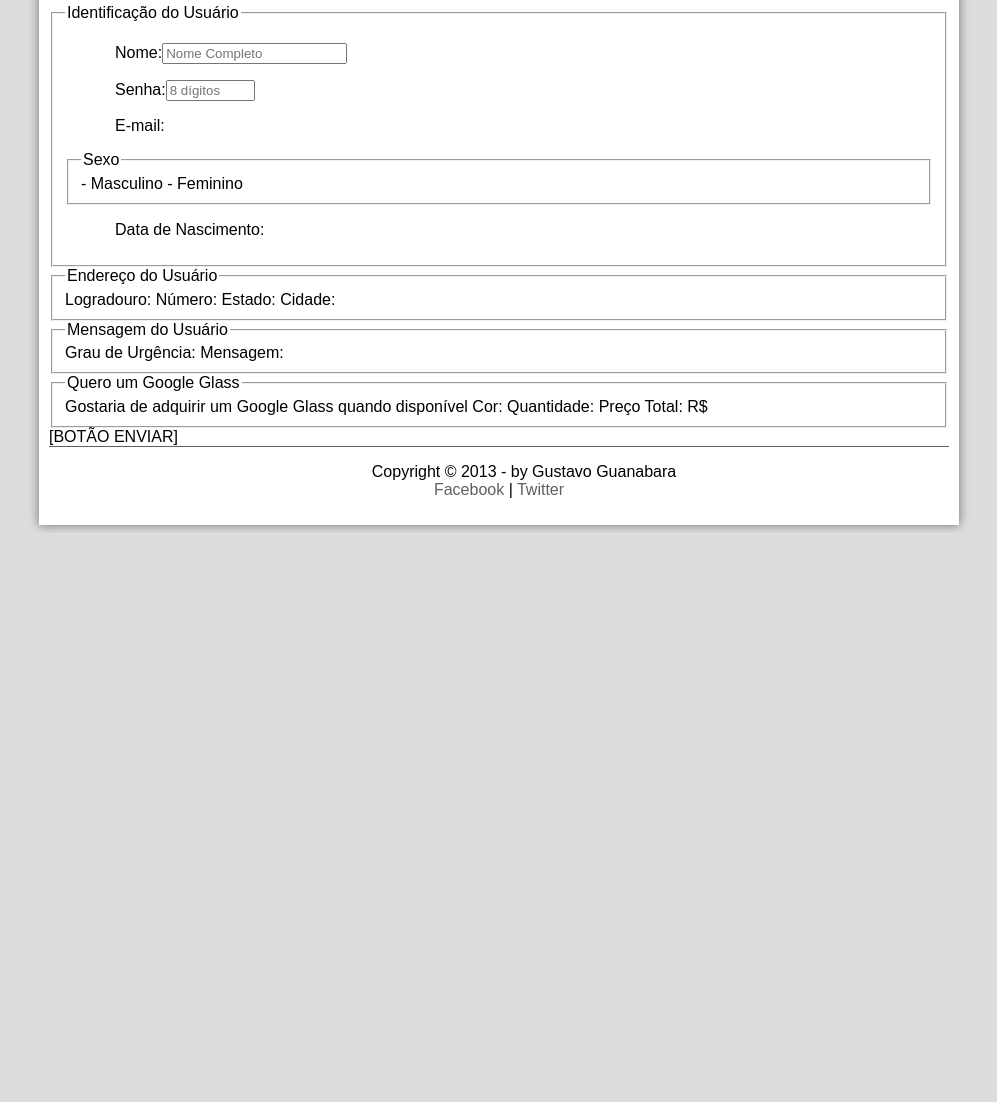
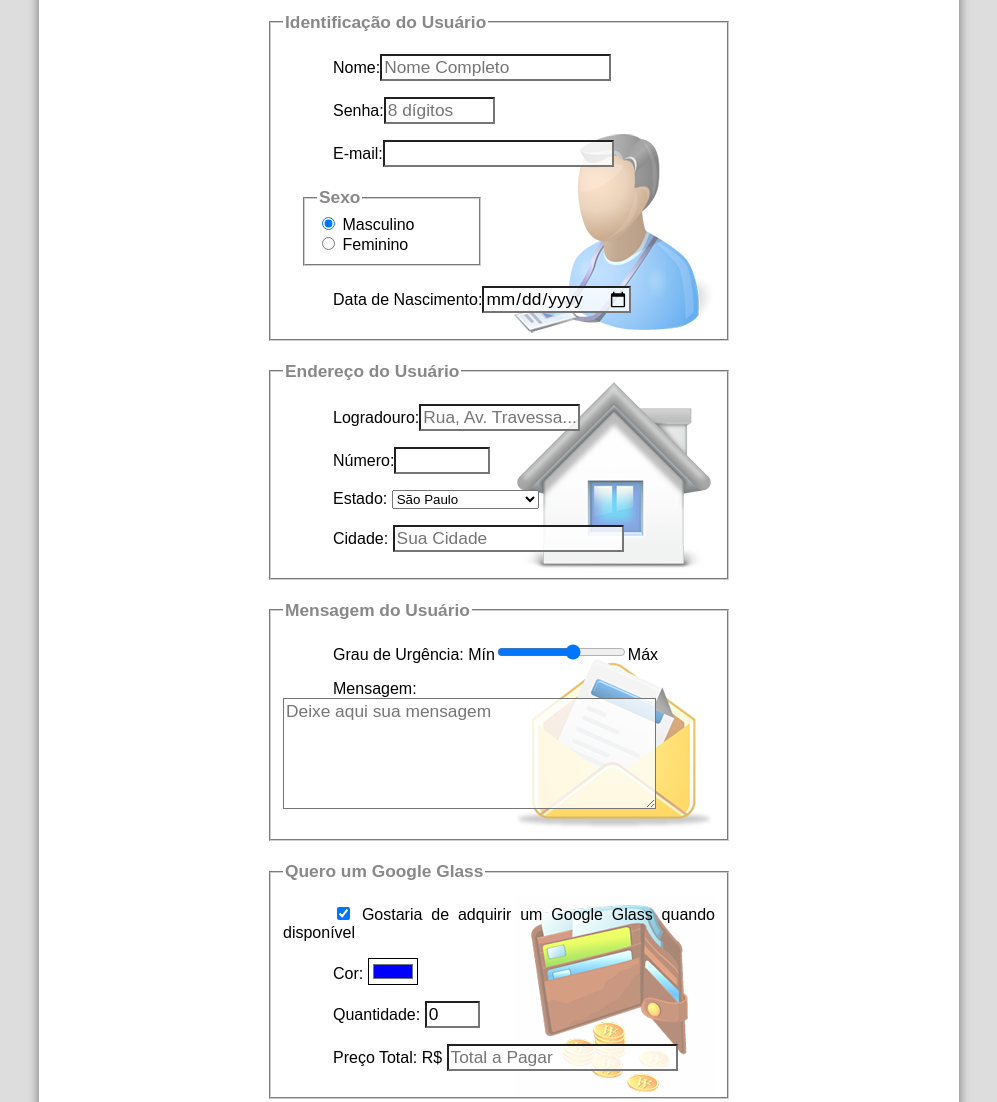
Before and after one commit to cleristonnovaes/Aulas-HTML5, a plain HTML site: page Site Exemplo/fale-conosco.html in a window 1280 px wide. Shown: the part 310-1412 px from the top of the page, without its empty margins (141-1138 px from the left). Before the commit the page ends 843 px from the top, so only its background shows below. Drawn offline with Linux system fonts and the light colour scheme.

Commit message:
Formatacao final

```diff
--- a/Site Exemplo/_css/estilo.css
+++ b/Site Exemplo/_css/estilo.css
@@ -164,13 +164,13 @@ header#cabecalho-artigo h1{
     text-align: right;
 }
 
-div#tv-radio-principal {
+div#tv-radio-novidade {
     width: 300px;
     height: 300px;
     margin: auto;
 }
 
-video#videoprincipal {
+video#video-aside {
     display: block;
     position: relative;
     left: -100px ;
@@ -258,13 +258,13 @@ aside#lateral h2 {
     padding: 5px;
 }
 
-div#tv-radio-novidade {
+div#tv-radio-principal {
     width: 200px;
     height: 200px;
     margin: auto;
 }
 
-video#video-aside {
+video#videoprincipal {
     display: block;
     position: relative;
     left: -75px ;
--- a/Site Exemplo/_css/form.css
+++ b/Site Exemplo/_css/form.css
@@ -0,0 +1,54 @@
+@charset "UTF-8";
+
+form {
+    width: 500px;
+    margin: auto;
+}
+
+input, textarea{
+    font-family: sans-serif;
+    font-size: 13pt;
+    font-weight: normal;
+    background-color: rgba(255,255,255,.8);
+}
+
+input:hover, textarea:hover {
+    background-color: #dddddd;
+}
+
+legend {
+    font-family: sans-serif;
+    color: #888888;
+    font-weight: bold;
+    font-size: 13pt;
+}
+
+fieldset {
+    border-color: #cecece;
+    margin: 20px;
+
+}
+
+fieldset#sexo {
+    width: 150px;
+}
+
+fieldset#usuario {
+    background: url("../_imagens/icone-contato.png") no-repeat 95% 95%;
+}
+
+fieldset#endereco {
+    background: url("../_imagens/icone-endereco.png") no-repeat 95% 95%;
+}
+
+fieldset#mensagem {
+    background: url("../_imagens/icone-mensagem.png") no-repeat 95% 95%;
+}
+
+fieldset#pedido {
+    background: url("../_imagens/icone-pagamento.png") no-repeat 95% 95%;
+}
+
+input#cEnviar{
+    margin-left: 190px;
+}
--- a/Site Exemplo/fale-conosco.html
+++ b/Site Exemplo/fale-conosco.html
@@ -8,6 +8,13 @@
     <link rel="stylesheet" type="text/css" href="_css/form.css"/>
 </head>
 <script language="javascript" src="_javascript/funcoes.js" ></script>
+<script>
+    function calc_total(){
+        var qtd = parseInt(document.getElementById('cQtd').value);
+        tot = qtd*1500;
+        document.getElementById('cTot').value = tot;
+    }
+</script>
 <body>
 <div id="interface">
         <header id="cabecalho">
@@ -40,39 +47,67 @@
                     <h3 class="direita">Atualizado em 01/Maio/2013</h3>
                 </hgroup>
             </header>
-<form>
+<form method="POST" id="fContato" action="mailto:novaes.cleriston@gmail.com" oninput="calc_total();">
     <fieldset id="usuario">
     <legend>Identificação do Usuário</legend>
-        <p>Nome:<input type="text" name="tNome" id="cNome" size="20" maxlength="30" placeholder="Nome Completo" /> </p>
-        <p>Senha:<input type="password" name="tSenha" id="cSenha" size="8" maxlength="8" placeholder="8 dígitos"/> </p>
-        <p>E-mail:</p>
+        <p><label for="cNome">Nome:</label><input type="text" name="tNome" id="cNome" size="20" maxlength="30" placeholder="Nome Completo" /> </p>
+        <p><label for="cSenha">Senha:</label><input type="password" name="tSenha" id="cSenha" size="8" maxlength="8" placeholder="8 dígitos"/> </p>
+        <p><label for="cMail">E-mail:</label><input type="email" name="tMail" id="cMail" size="20" maxlength="40"/> </p>
             <fieldset id="sexo"><legend>Sexo</legend>
-                - Masculino
-                - Feminino
+                <input type="radio" name="tSexo" id="cMasc" checked/> <label for="cMasc">Masculino</label></br>
+                <input type="radio" name="tSexo" id="cFem"/> <label for="cFem">Feminino</label>
             </fieldset>
-    <p>Data de Nascimento:</p>
+    <p><label for="cNasc">Data de Nascimento:</label><input type="date" name="tNasc" id="cNasc"/></p>
 </fieldset>
 <fieldset id="endereco">
     <legend>Endereço do Usuário</legend>
-    Logradouro:
-    Número:
-    Estado:
-    Cidade:
+    <p><label>Logradouro:</label><input type="text" name="tRua" id="cRua" size="13" maxlength="80" placeholder="Rua, Av. Travessa..."/></p>
+    <p><label for="cNum">Número:</label><input type="number" name="tNum" id="cNum" min="0" max="99999"/> </p>
+    <p><label for="cEst">Estado:</label>
+        <select name="tEst" id="cEst">
+        <optgroup label="Região Sudeste">
+            <option value="SP" selected>São Paulo</option>
+            <option value="RJ">Rio de Janeiro</option>
+            <option value="MG">Minas Gerais</option>
+            <option value="ES">Espírito Santo</option>
+        </optgroup>
+        <optgroup label="Região Sul">
+            <option value="PR">Paraná</option>
+            <option value="SC">Santa Catarina</option>
+            <option value="RS">Rio Grande do Sul</option>
+        </optgroup>
+        </select>
+    </p>
+    <p><label for="cCid">Cidade:</label>
+    <input type="text" name="tCid" id="cCid" maxlength="40" size="20" placeholder="Sua Cidade" list="cidades">
+    <datalist id="cidades">
+        <option value="Rio de Janeiro"></option>
+        <option value="Nova Iguaçu"></option>
+        <option value="Niterói"></option>
+        <option value="Belford Roxo"></option>
+    </datalist>
+    </p>
 </fieldset>
 <fieldset id="mensagem">
     <legend>Mensagem do Usuário</legend>
-    Grau de Urgência:
-    Mensagem:
+    <p><label for="cUrg">Grau de Urgência:</label>
+    Mín<input type="range" name="tUrg" id="cUrg" min="0" max="10" step="2">Máx</p>
+    <p><label for="cMsg">Mensagem:<label>
+        <textarea name="tMsg" id="cMsg" cols="35" rows="5" placeholder="Deixe aqui sua mensagem"></textarea>
+    </p>
 </fieldset>
 <fieldset id="pedido">
     <legend>Quero um Google Glass</legend>
-    Gostaria de adquirir um Google Glass quando disponível
-    Cor:
-    Quantidade:
-    Preço Total: R$
+    <p><input type="checkbox" name="tPed" id="cPed" checked>
+    <label for="cPed">Gostaria de adquirir um Google Glass quando disponível</label></p>
+    <p><label for="cCor">Cor:</label> <input type="color" name="tCor" id="cCor" value="#0000FF"></p>
+    <p><label for="cQtd">Quantidade:</label>
+    <input type="number" name="tQtd" id="cQtd" min="0" max="5" value="0"></p>
+    <p><label for="cTot">Preço Total: R$</label>
+    <input type="text" name="tTot" id="cTot" placeholder="Total a Pagar" readonly></p>
 </fieldset>
 
-[BOTÃO ENVIAR]
+    <input type="image" name="tEnviar" src="_imagens/botao-enviar.png" id="cEnviar"/>
 </form>
 
 </article>
```
Also changed, not shown: Site Exemplo/index.html (+6 -6 lines).
